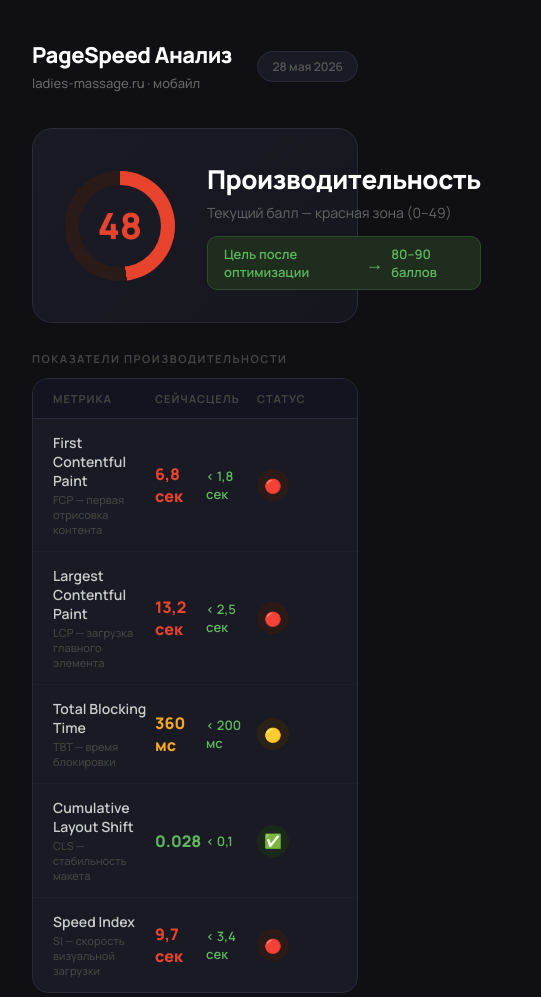
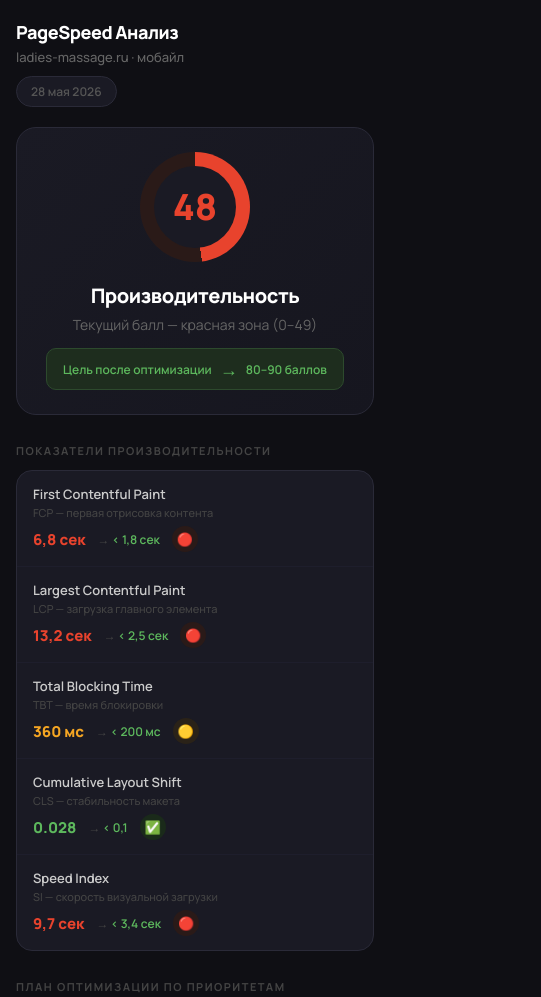
Before and after one commit to Diland-master/pagespeed-report, a plain HTML site: page index.html in a window 390 px wide. Shown: the top 997 px of the page, 541 px wide, since content can reach past the window. Drawn offline with Linux system fonts and the light colour scheme.

Commit message:
Update mobile styles and uncomment list items

```diff
--- a/index.html
+++ b/index.html
@@ -355,6 +355,113 @@
     font-size: 12px;
     color: #333;
     font-weight: 500;
+    word-break: break-all;
+  }
+
+  /* ── Mobile ── */
+  @media (max-width: 600px) {
+    body {
+      padding: 20px 16px;
+    }
+
+    /* Header */
+    .header {
+      flex-direction: column;
+      align-items: flex-start;
+      gap: 10px;
+      margin-bottom: 20px;
+    }
+
+    .header-left h1 { font-size: 18px; }
+
+    /* Score hero */
+    .score-hero {
+      flex-direction: column;
+      align-items: center;
+      text-align: center;
+      padding: 24px 20px;
+      gap: 20px;
+    }
+
+    .score-info h2 { font-size: 20px; }
+
+    .score-info .score-target {
+      flex-wrap: wrap;
+      justify-content: center;
+      font-size: 12px;
+    }
+
+    /* Metrics table — stack columns */
+    .metrics-table .table-header {
+      display: none; /* hide header on mobile, labels shown inline */
+    }
+
+    .metric-row {
+      display: flex;
+      flex-wrap: wrap;
+      gap: 6px 12px;
+      padding: 14px 16px;
+    }
+
+    .metric-name {
+      width: 100%;
+      font-size: 13px;
+    }
+
+    .metric-name .abbr { font-size: 11px; }
+
+    .metric-now { font-size: 15px; }
+
+    .metric-target {
+      font-size: 12px;
+      align-self: center;
+    }
+
+    .metric-target::before {
+      content: '→ ';
+      color: #444;
+    }
+
+    .status-badge {
+      width: 26px;
+      height: 26px;
+      font-size: 13px;
+      margin-left: auto;
+    }
+
+    /* Steps — single column */
+    .steps-grid {
+      grid-template-columns: 1fr;
+    }
+
+    .step-card.full-width {
+      grid-column: 1;
+    }
+
+    .step-items[style] {
+      display: flex !important;
+      flex-direction: column !important;
+    }
+
+    .step-gain {
+      font-size: 12px;
+      padding: 3px 8px;
+    }
+
+    .step-title { font-size: 13px; }
+    .step-economy { font-size: 11px; }
+
+    /* Forecast */
+    .forecast-row {
+      padding: 12px 16px;
+      gap: 8px;
+    }
+
+    .forecast-label { font-size: 12px; }
+    .forecast-gain { font-size: 12px; white-space: nowrap; }
+
+    .forecast-row:last-child .forecast-label { font-size: 13px; }
+    .forecast-row:last-child .forecast-gain { font-size: 14px; }
   }
 </style>
 </head>
@@ -559,9 +666,9 @@
       </div>
       <ul class="step-items" style="display:grid;grid-template-columns:1fr 1fr;gap:5px 24px;">
         <li>Cloudflare (бесплатно) — 20 мин → +5–10 баллов</li>
-        <!-- <li>Убрать Elementor (если используется) → +20–30</li> -->
+        <li>Убрать Elementor (если используется) → +20–30</li>
         <li>VPS Москва + NGINX + Redis — 1–2 дня → +15–25</li>
-        <!-- <li>Статическая генерация (Simply Static) → +40–50</li> -->
+        <li>Статическая генерация (Simply Static) → +40–50</li>
       </ul>
     </div>
 
```
